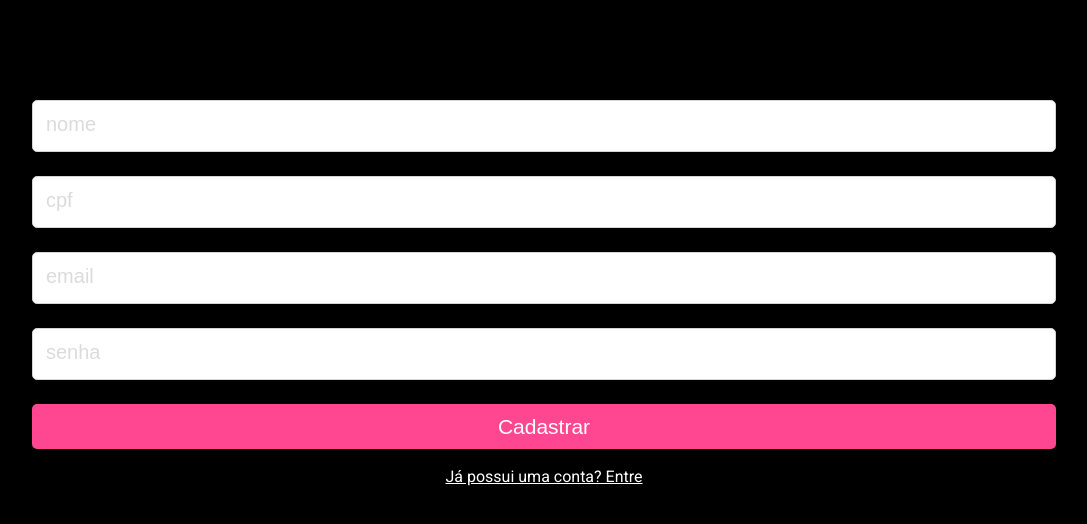
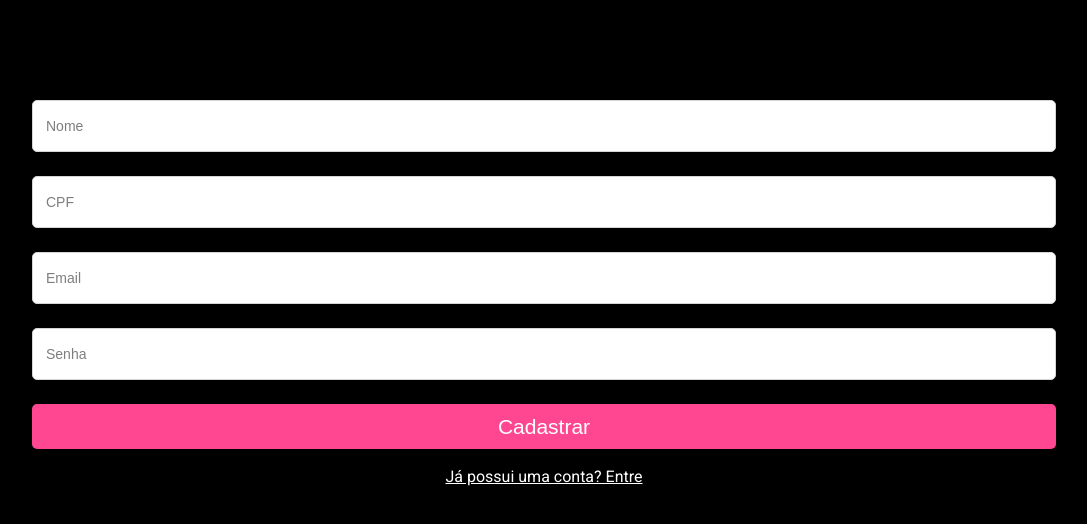
Before and after one commit to gabrielwiggert/projeto-drivenplus, a React (Create React App) app: page /cadastro in a window 1280 px wide. Shown: the top 524 px of the page, without its empty margins (96-1183 px from the left). Built offline with nearby package versions, Linux system fonts and the light colour scheme.

Commit message:
card info form details stylized

```diff
--- a/src/componentes/Cadastro.js
+++ b/src/componentes/Cadastro.js
@@ -42,10 +42,10 @@ export default function Cadastro () {
         <>
             <Form>
                 <form onSubmit={fazerCadastro}>
-                    <input type="text" placeholder="nome" value={nome} onChange={e => setNome(e.target.value)} required disabled={loading}/>
-                    <input type="number" placeholder="cpf" value={cpf} onChange={e => setCpf(e.target.value)} required disabled={loading}/>
-                    <input type="email" placeholder="email" value={email} onChange={e => setEmail(e.target.value)} required disabled={loading}/>
-                    <input type="password" placeholder="senha" value={senha} onChange={e => setSenha(e.target.value)} required disabled={loading}/>
+                    <input type="text" placeholder="Nome" value={nome} onChange={e => setNome(e.target.value)} required disabled={loading}/>
+                    <input type="number" placeholder="CPF" value={cpf} onChange={e => setCpf(e.target.value)} required disabled={loading}/>
+                    <input type="email" placeholder="Email" value={email} onChange={e => setEmail(e.target.value)} required disabled={loading}/>
+                    <input type="password" placeholder="Senha" value={senha} onChange={e => setSenha(e.target.value)} required disabled={loading}/>
                     {loading ? <button disabled><ThreeDots color="#fff" height={'1.8rem'} width={'100%'} /></button> : <button type="submit">Cadastrar</button>}
                 </form>
             </Form>
@@ -113,8 +113,8 @@ const Form = styled.div`
 
     input::placeholder {
         padding-left: 11px;
-        font-size: 20px;
-        color: #DBDBDB;
+        font-size: 14px;
+        color: #7E7E7E;
     }
 
     button {
--- a/src/componentes/CreditCard.js
+++ b/src/componentes/CreditCard.js
@@ -67,8 +67,11 @@ export default function CreditCard(props) {
         <form>
             <input type="text" placeholder="Nome impresso no cartão" disabled={true}/>
             <input type="number" placeholder="Dígitos do cartão" value={digits} onChange={e => setDigits(e.target.value)} required disabled={loading}/>
-            <input type="number" placeholder="Código de segurança" disabled={true}/>
-            <input type="number" placeholder="Validade" disabled={true}/>
+            <Flex>
+                <input type="number" placeholder="Código de segurança" disabled={true}/>
+                <SpaceBetween />
+                <input type="number" placeholder="Validade" disabled={true}/>
+            </Flex>
             <button disabled><ThreeDots color="#fff" height={'1.8rem'} width={'100%'} /></button>
         </form>
         </Form>
@@ -79,8 +82,11 @@ export default function CreditCard(props) {
         <form onSubmit={comprar}>
             <input type="text" placeholder="Nome impresso no cartão" value={nome} onChange={e => setNome(e.target.value)} required disabled={loading}/>
             <input type="number" placeholder="Dígitos do cartão" value={digits} onChange={e => setDigits(e.target.value)} required disabled={loading}/>
-            <input type="number" placeholder="Código de segurança" value={securityNumber} onChange={e => setSecurityNumber(e.target.value)} required disabled={loading}/>
-            <input type="number" placeholder="Validade" value={expirationDate} onChange={e => setExpirationDate(e.target.value)} required disabled={loading}/>
+            <Flex>
+                <input type="number" placeholder="Código de segurança" value={securityNumber} onChange={e => setSecurityNumber(e.target.value)} required disabled={loading}/>
+                <SpaceBetween />
+                <input type="number" placeholder="Validade" value={expirationDate} onChange={e => setExpirationDate(e.target.value)} required disabled={loading}/>
+            </Flex>
             {loading ? <button disabled><ThreeDots color="#fff" height={'1.8rem'} width={'100%'} /></button> : <button type="submit">Cadastrar</button>}
         </form>
         </Form>
@@ -107,6 +113,21 @@ export default function CreditCard(props) {
         setUserSubscription("");
     }
 }
+
+const SpaceBetween = styled.div`
+    width: 8px;
+`;
+
+const Flex = styled.div`
+    box-sizing: border-box !important;
+    display: flex !important;
+    justify-content: center !important;
+    align-items: center !important;
+
+    input {
+        width: 145px !important;
+    }
+`;
 
 const FormPop = styled.div`
     display: flex;
@@ -196,8 +217,8 @@ const Form = styled.div`
 
     input::placeholder {
         padding-left: 11px;
-        font-size: 20px;
-        color: #DBDBDB;
+        font-size: 14px;
+        color: #7E7E7E;
     }
 
     button {
--- a/src/componentes/Login.js
+++ b/src/componentes/Login.js
@@ -136,8 +136,8 @@ const Form = styled.div`
 
     input::placeholder {
         padding-left: 11px;
-        font-size: 20px;
-        color: #DBDBDB;
+        font-size: 14px;
+        color: #7E7E7E;
     }
 
     button {
```
